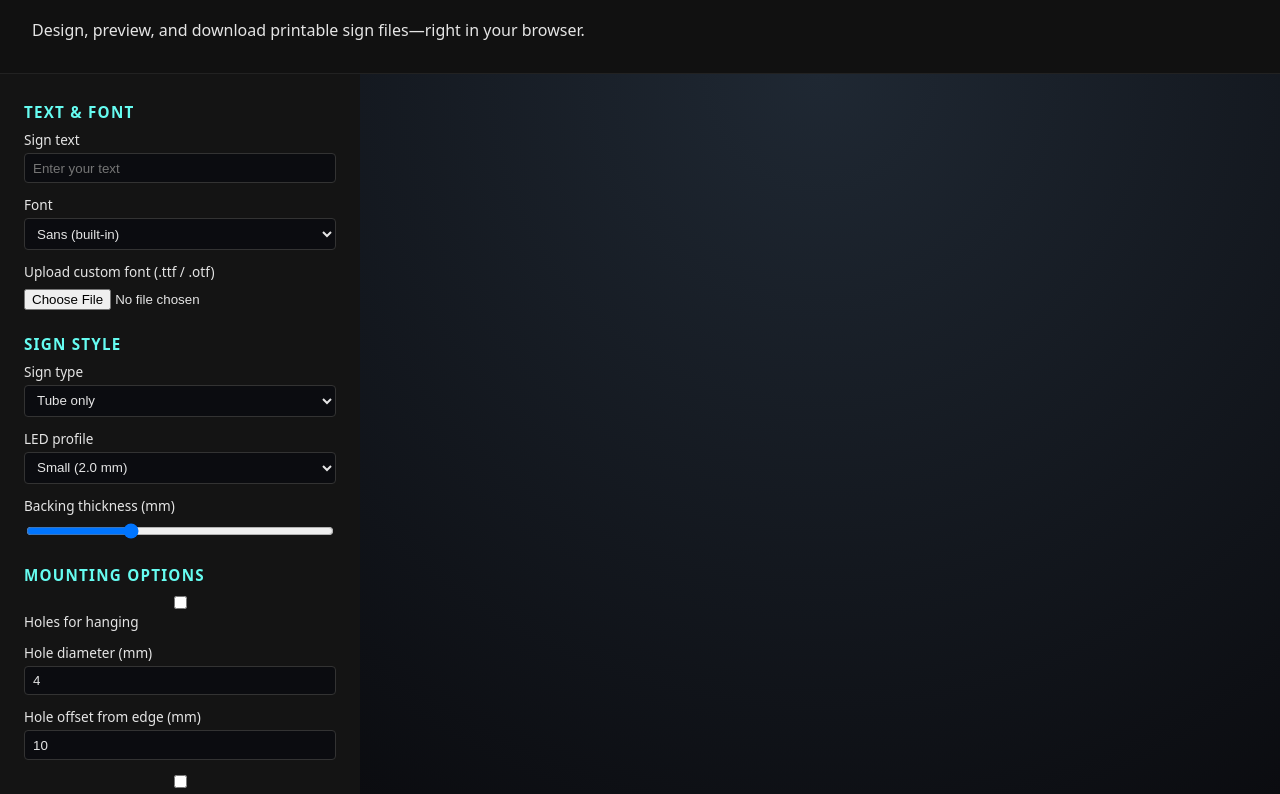
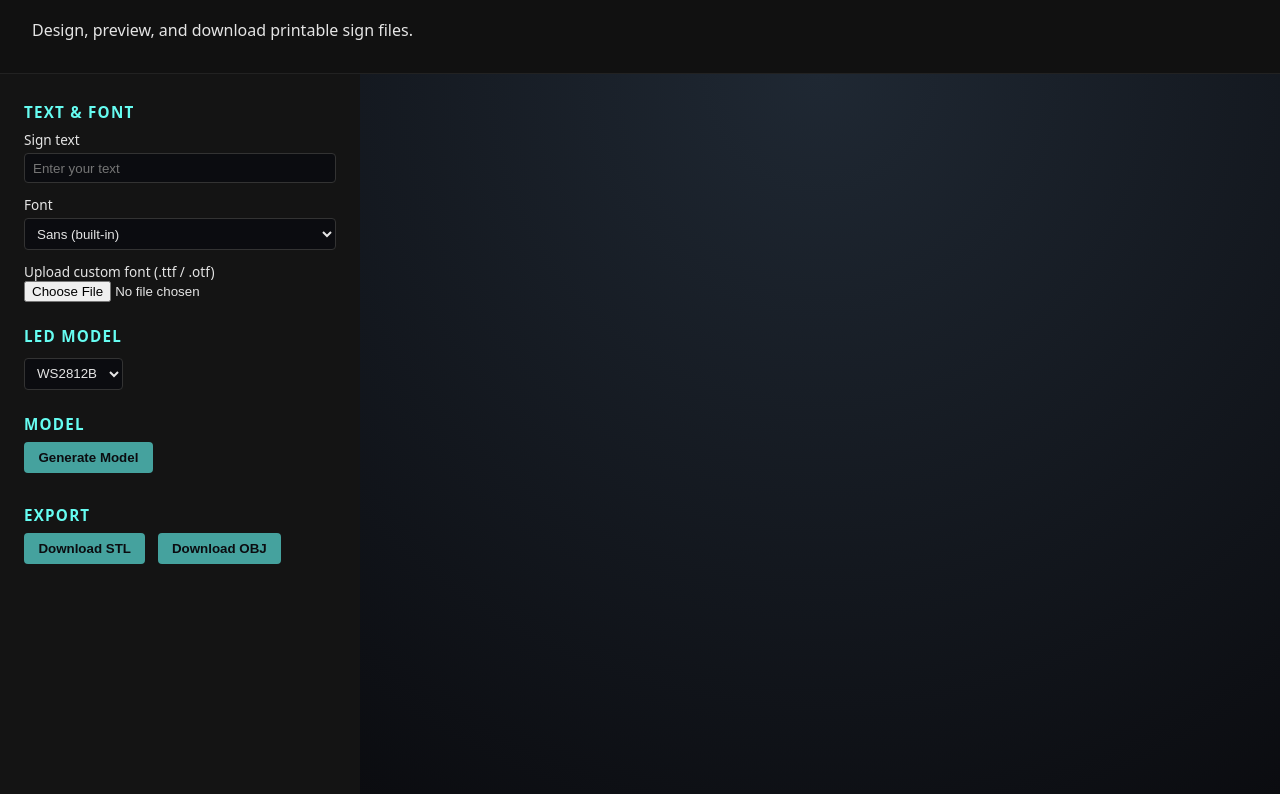
Before and after one commit to printedcrafts/LEDSign, a plain HTML site: page index.html in a window 1280 px wide. Shown: the part 83-877 px from the top of the page. Drawn offline with nearby package versions, Linux system fonts and the light colour scheme; files whose address does not match are found by name.

Commit message:
Update index.html
...

```diff
--- a/index.html
+++ b/index.html
@@ -9,7 +9,7 @@
 <body>
   <header class="header">
     <h1>3D Printed Sign Designer</h1>
-    <p>Design, preview, and download printable sign files—right in your browser.</p>
+    <p>Design, preview, and download printable sign files.</p>
   </header>
 
   <main class="layout">
@@ -26,83 +26,35 @@
           <select id="fontSelect">
             <option value="builtin-sans">Sans (built-in)</option>
             <option value="builtin-script">Script (built-in)</option>
+            <option value="custom">Custom font</option>
           </select>
         </label>
 
-        <label class="file-upload">
+        <label>
           <span>Upload custom font (.ttf / .otf)</span>
           <input id="fontUpload" type="file" accept=".ttf,.otf" />
         </label>
       </div>
 
       <div class="group">
-        <h2>Sign style</h2>
-        <label>
-          <span>Sign type</span>
-          <select id="signType">
-            <option value="tube">Tube only</option>
-            <option value="tube-backing">Tube + backing plate</option>
-          </select>
-        </label>
-
-        <label>
-          <span>LED profile</span>
-          <select id="ledProfile">
-            <option value="small">Small (2.0 mm)</option>
-            <option value="medium">Medium (3.0 mm)</option>
-            <option value="large">Large (4.0 mm)</option>
-          </select>
-        </label>
-
-        <label>
-          <span>Backing thickness (mm)</span>
-          <input id="backingThickness" type="range" min="2" max="8" value="4" />
-        </label>
+        <h2>LED Model</h2>
+        <select id="ledProfile">
+          <option value="WS2812B">WS2812B</option>
+          <option value="WS2813">WS2813</option>
+          <option value="SK6812">SK6812</option>
+          <option value="WS2815">WS2815</option>
+        </select>
       </div>
 
       <div class="group">
-        <h2>Mounting options</h2>
-
-        <label>
-          <input id="holesEnabled" type="checkbox" />
-          <span>Holes for hanging</span>
-        </label>
-        <div class="sub-options" data-for="holesEnabled">
-          <label>
-            <span>Hole diameter (mm)</span>
-            <input id="holeDiameter" type="number" value="4" min="2" max="10" />
-          </label>
-          <label>
-            <span>Hole offset from edge (mm)</span>
-            <input id="holeOffset" type="number" value="10" min="5" max="50" />
-          </label>
-        </div>
-
-        <label>
-          <input id="postsEnabled" type="checkbox" />
-          <span>Rear posts</span>
-        </label>
-        <div class="sub-options" data-for="postsEnabled">
-          <label>
-            <span>Post length (mm)</span>
-            <input id="postLength" type="number" value="15" min="5" max="50" />
-          </label>
-        </div>
-
-        <label>
-          <input id="slatEnabled" type="checkbox" />
-          <span>Slat wall mounts</span>
-        </label>
+        <h2>Model</h2>
+        <button id="generateModel">Generate Model</button>
       </div>
 
       <div class="group export-group">
         <h2>Export</h2>
         <button id="downloadStl">Download STL</button>
         <button id="downloadObj">Download OBJ</button>
-        <button id="download3mf">Download 3MF (beta)</button>
-        <p class="privacy-note">
-          All processing happens in your browser. No fonts, text, or files are stored or uploaded.
-        </p>
       </div>
     </section>
 
```
